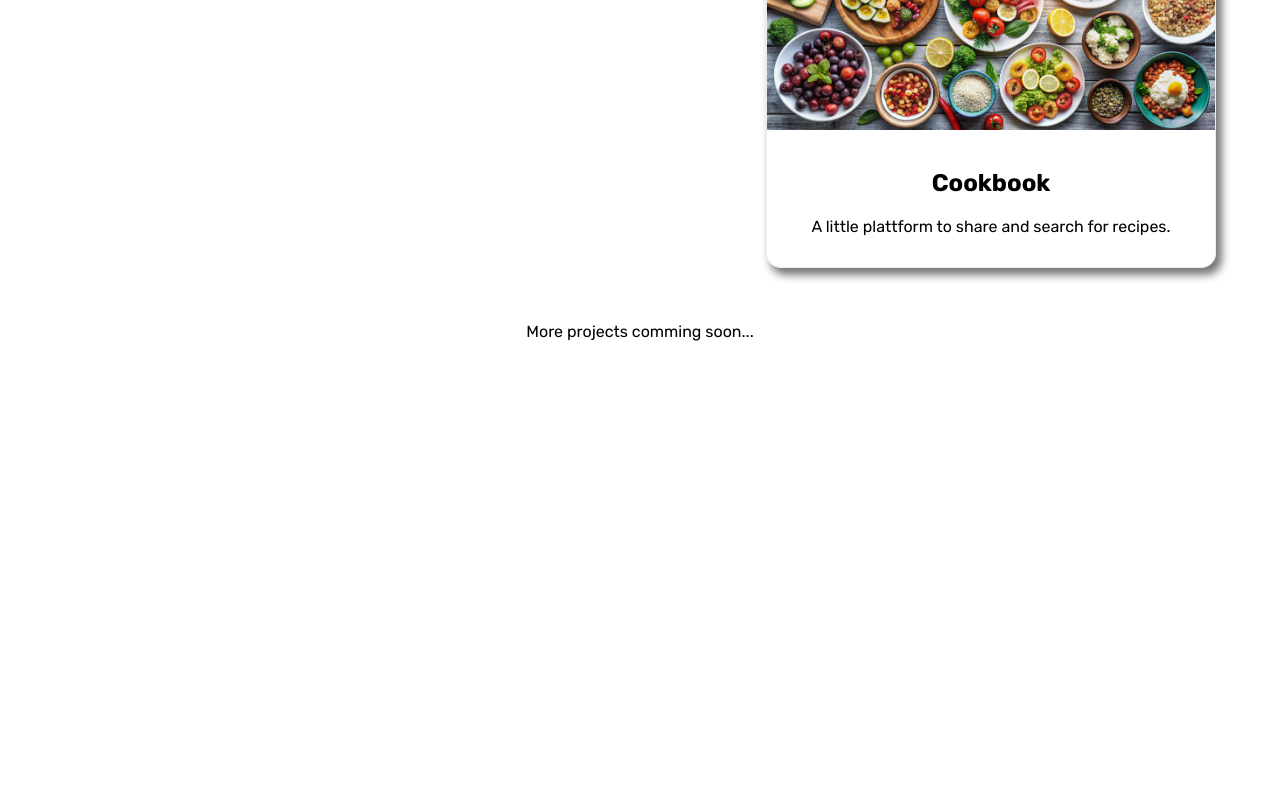
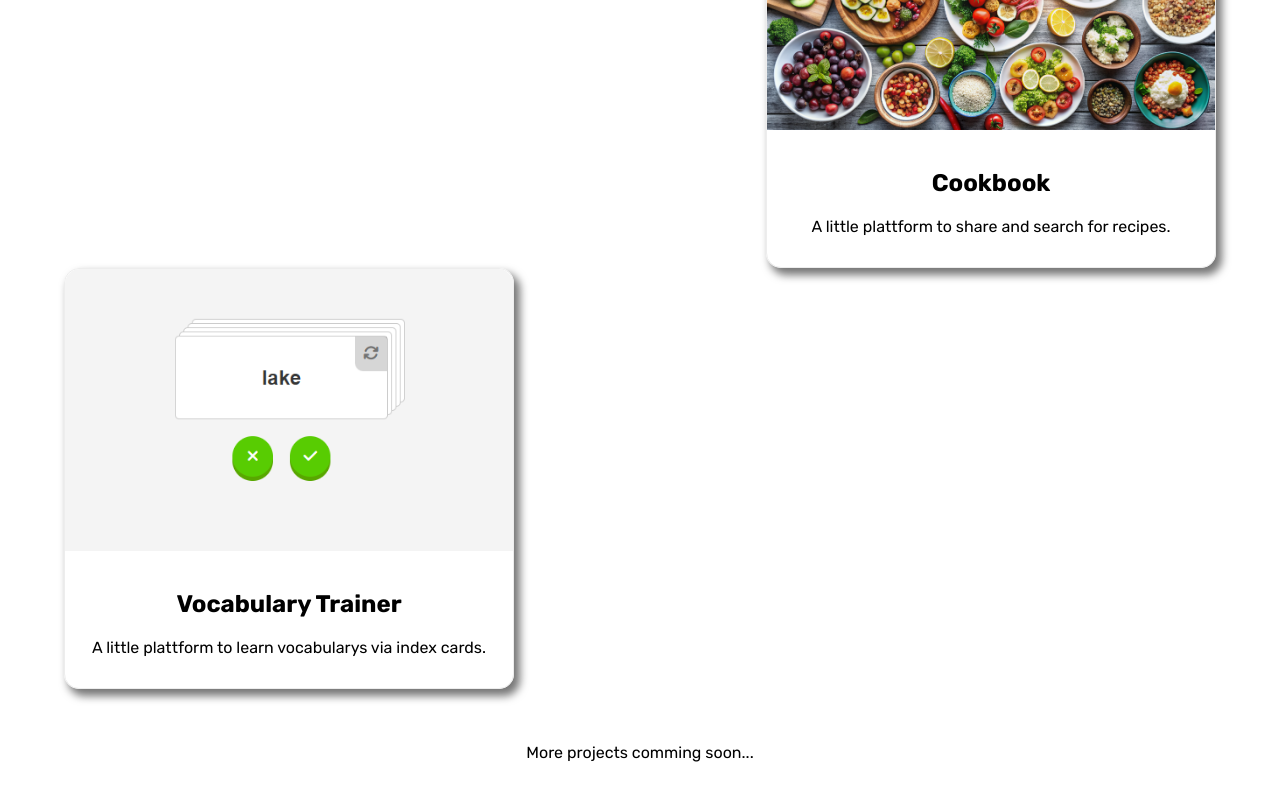
Before and after one commit to MaxttcYT/Portfolio, a plain HTML site: page index.html in a window 1280 px wide. Shown: the part 1073-1873 px from the top of the page. Before the commit the page ends 1680 px from the top, so only its background shows below. Drawn offline with Linux system fonts and the light colour scheme.

Commit message:
Update index.html

```diff
--- a/index.html
+++ b/index.html
@@ -100,6 +100,13 @@
                 <p>A little plattform to share and search for recipes.</p>
             </div>
         </div>
+        <div class="project" onclick="window.location.href = 'https://maxttcyt.github.io/Cards/?dataseturl=https://raw.githubusercontent.com/MaxttcYT/Cards/main/gl2-1.json' ">
+            <img src="img/cards.png">
+            <div class="project-meta">
+                <h2>Vocabulary Trainer</h2>
+                <p>A little plattform to learn vocabularys via index cards.</p>
+            </div>
+        </div>
         <br><br>
         <p>More projects comming soon...</p>
     </div>
```
